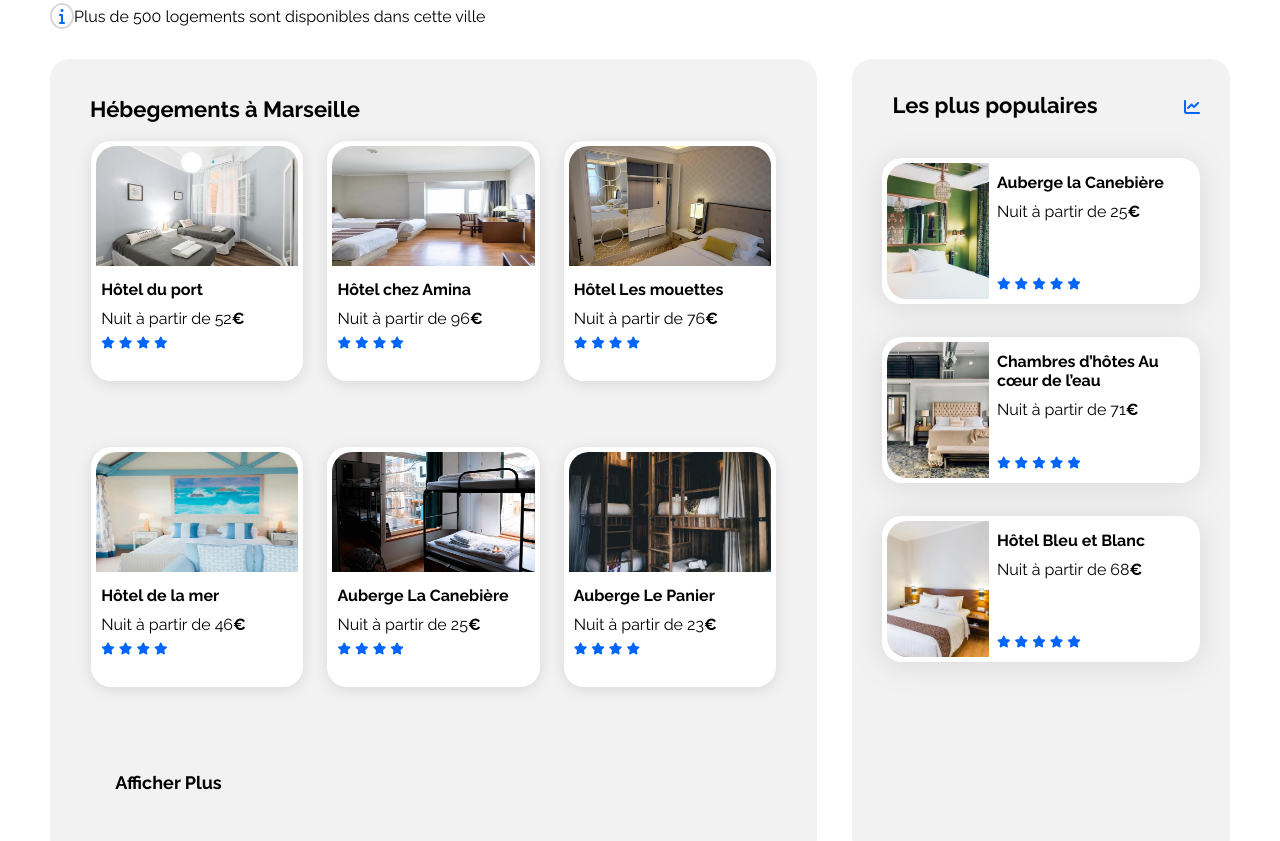
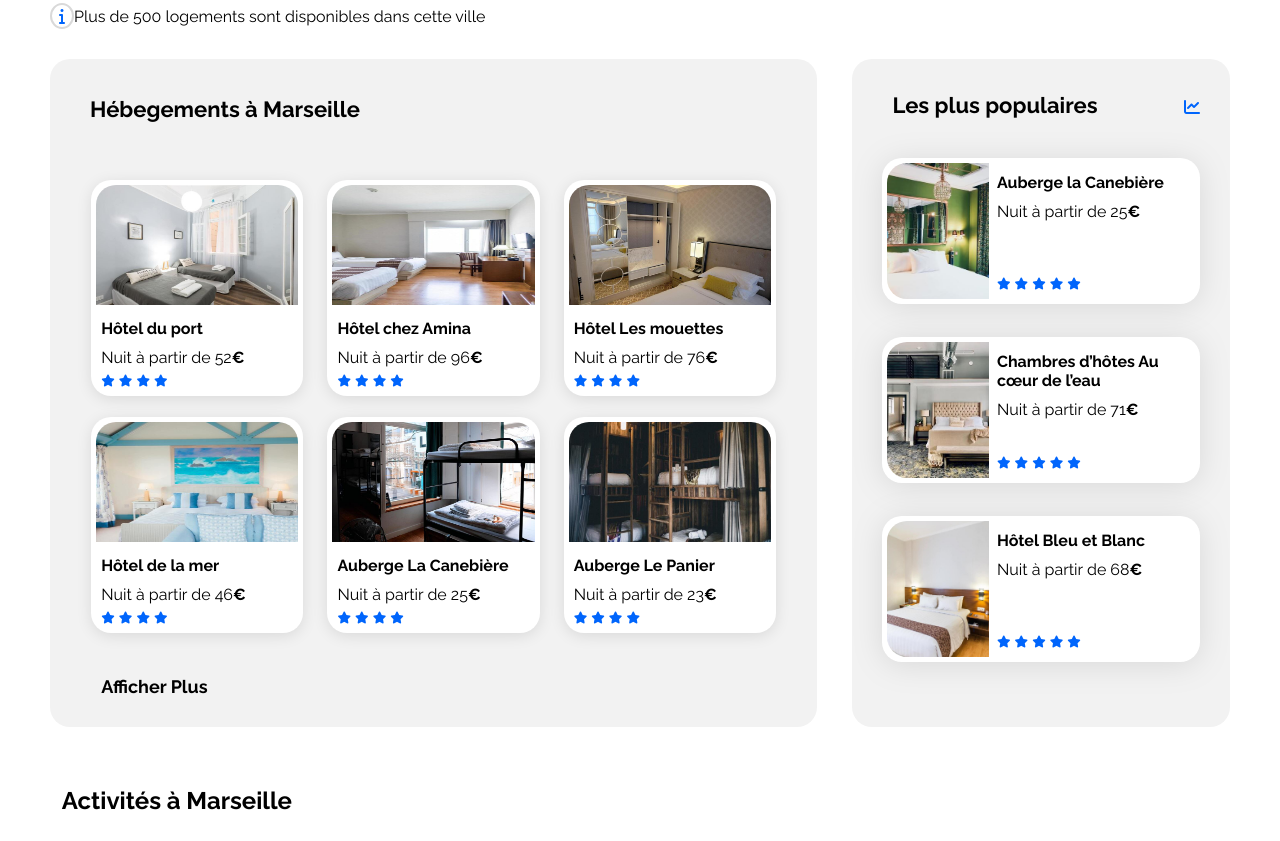
Before and after one commit to AbelDuo/Booki2, a plain HTML site: page index.html in a window 1280 px wide. Shown: the part 345-1186 px from the top of the page. Drawn offline with Linux system fonts and the light colour scheme.

Commit message:
Modifications bouton afficher plus et espacement entre vignettes

```diff
--- a/css/style.css
+++ b/css/style.css
@@ -246,9 +246,10 @@ header {
 .hebergements-card{
     display: flex;
     justify-content: center;
+    align-content: center;
     flex-wrap: wrap;
     gap:2% 2%;
-    height:600px;
+    height:540px;
 }
 .cards{
     width:30%;
@@ -281,7 +282,7 @@ header {
     padding-left:5px;
 }
 .show-more{
-    margin:5% !important;
+    margin-left:3% !important;
     font-size: 18px;
 }
 .show-button{
@@ -524,8 +525,9 @@ header {
 
     }
     .logo img{
-        height:20px;
+        height:25px;
         width: 20%;
+        object-fit: contain;
     }
     /*****NAV BAR****/
     nav{
```
